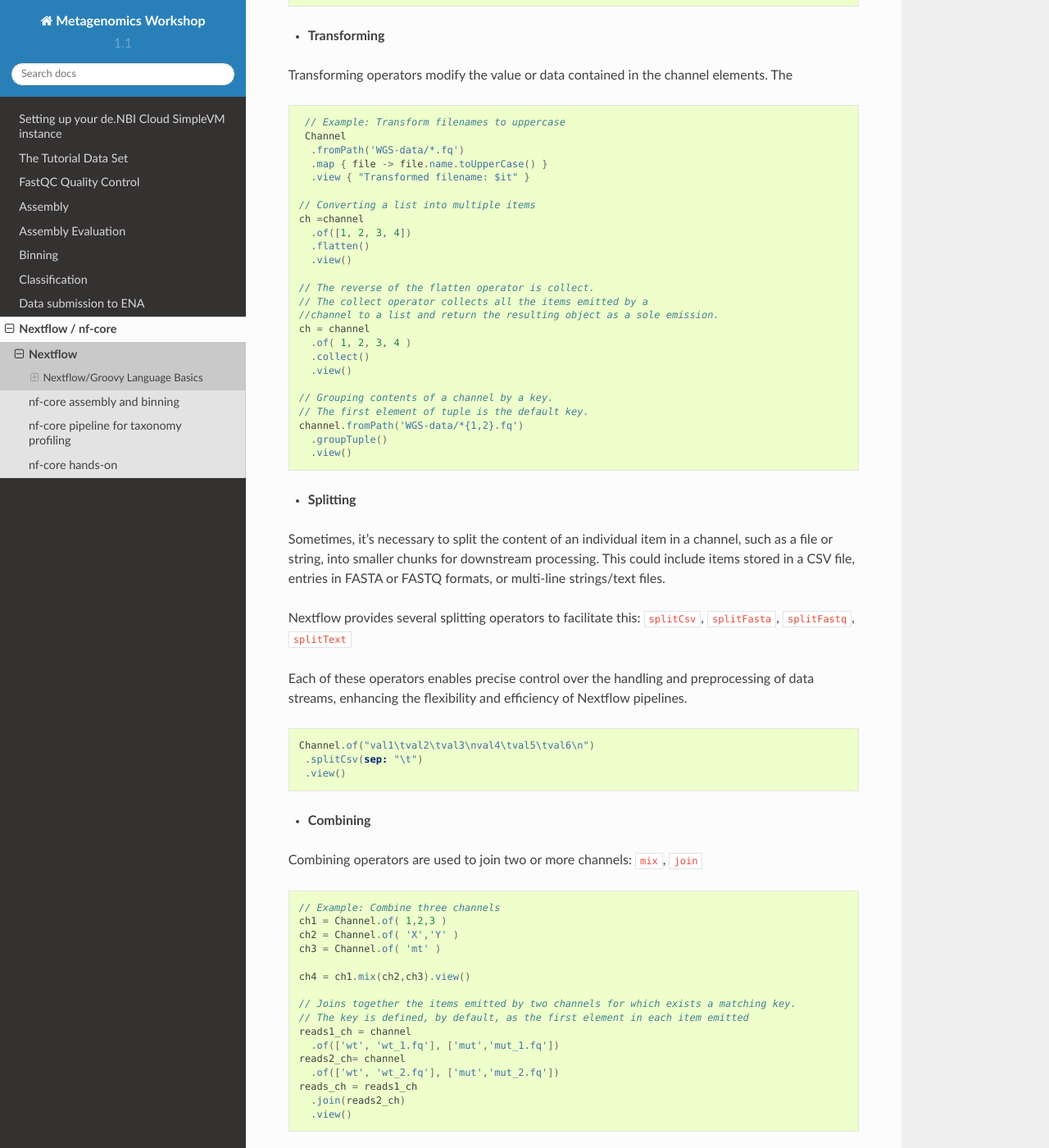
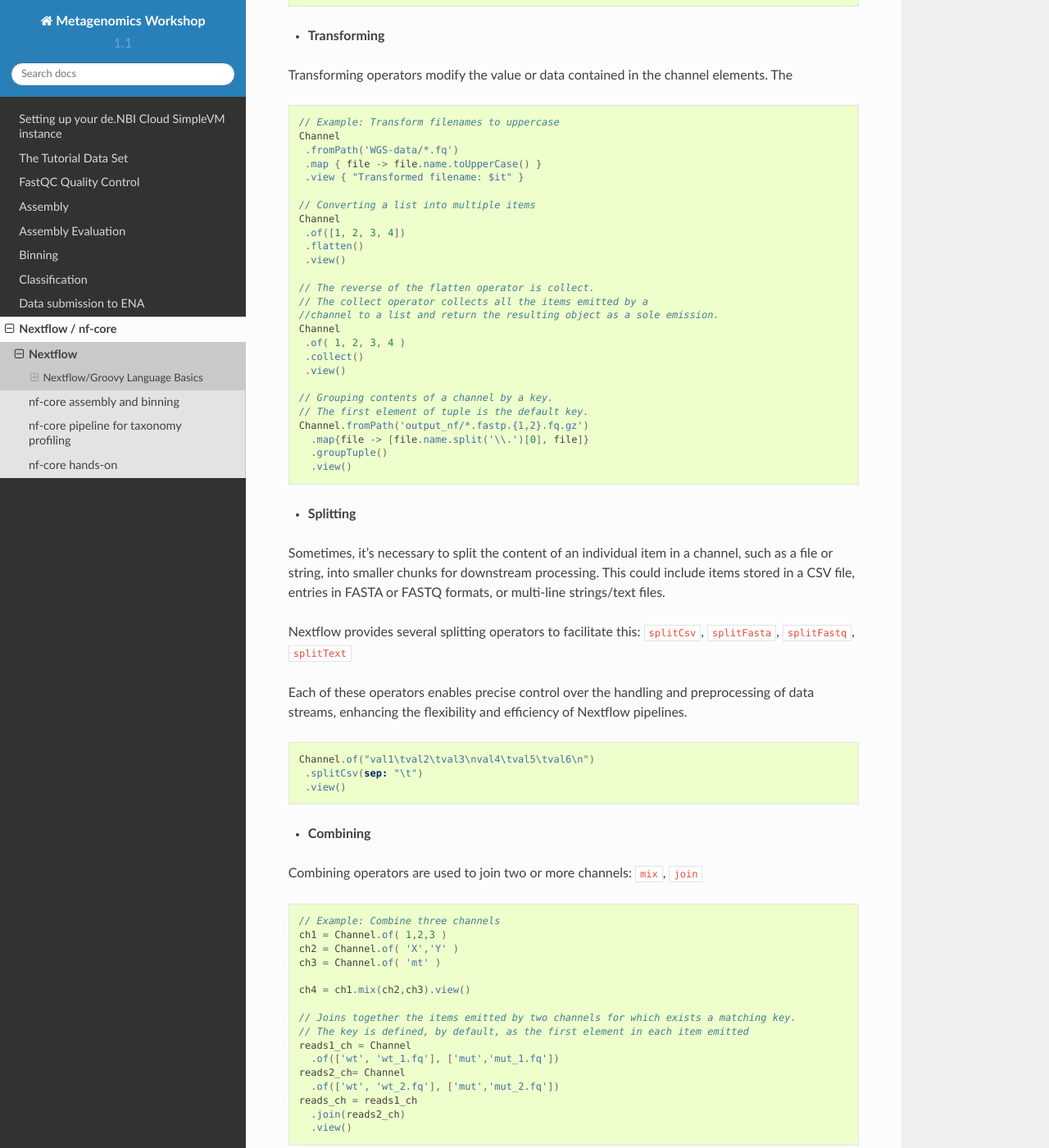
Before and after one commit to metagenomics/metagenomics-workshop, a Sphinx documentation site: the page built from docs/nextflow_nf_core/nextflow.rst, in a window 1280 px wide and 1400 px high, scrolled down 5624 px. Shown: the whole window at 82% size. Built offline with Sphinx 7.4.7 and the Read the Docs theme 2.0.0, drawn with Linux system fonts in a browser that asks for light colours.

Commit message:
Update nextflow.rst

```diff
--- a/docs/nextflow_nf_core/nextflow.rst
+++ b/docs/nextflow_nf_core/nextflow.rst
@@ -291,25 +291,26 @@ Transforming operators modify the value or data contained in the channel element
     .map { file -> file.name.toUpperCase() }
     .view { "Transformed filename: $it" }
 
-  // Converting a list into multiple items
-  ch =channel
+   // Converting a list into multiple items
+   Channel
     .of([1, 2, 3, 4])
     .flatten()
     .view()
 
-  // The reverse of the flatten operator is collect.
-  // The collect operator collects all the items emitted by a
-  //channel to a list and return the resulting object as a sole emission.
-  ch = channel
+   // The reverse of the flatten operator is collect.
+   // The collect operator collects all the items emitted by a
+   //channel to a list and return the resulting object as a sole emission.
+   Channel
     .of( 1, 2, 3, 4 )
     .collect()
     .view()
 
-  // Grouping contents of a channel by a key.
-  // The first element of tuple is the default key.
-  channel.fromPath('WGS-data/*{1,2}.fq')
-    .groupTuple()
-    .view()
+   // Grouping contents of a channel by a key.
+   // The first element of tuple is the default key.
+   Channel.fromPath('output_nf/*.fastp.{1,2}.fq.gz')
+     .map{file -> [file.name.split('\\.')[0], file]}
+     .groupTuple()
+     .view()
 
 - **Splitting**
 
@@ -340,9 +341,9 @@ Combining operators are used to join two or more channels: ``mix``, ``join``
 
   // Joins together the items emitted by two channels for which exists a matching key.
   // The key is defined, by default, as the first element in each item emitted
-  reads1_ch = channel
+  reads1_ch = Channel
     .of(['wt', 'wt_1.fq'], ['mut','mut_1.fq'])
-  reads2_ch= channel
+  reads2_ch= Channel
     .of(['wt', 'wt_2.fq'], ['mut','mut_2.fq'])
   reads_ch = reads1_ch
     .join(reads2_ch)
@@ -354,7 +355,7 @@ Forking operators split a single channel into multiple channels.
 
 .. code-block:: groovy
 
-  channel
+  Channel
     .of( 'chr1', 'chr2', 'chr3' )
     .into({ ch1; ch2 })
 
```
